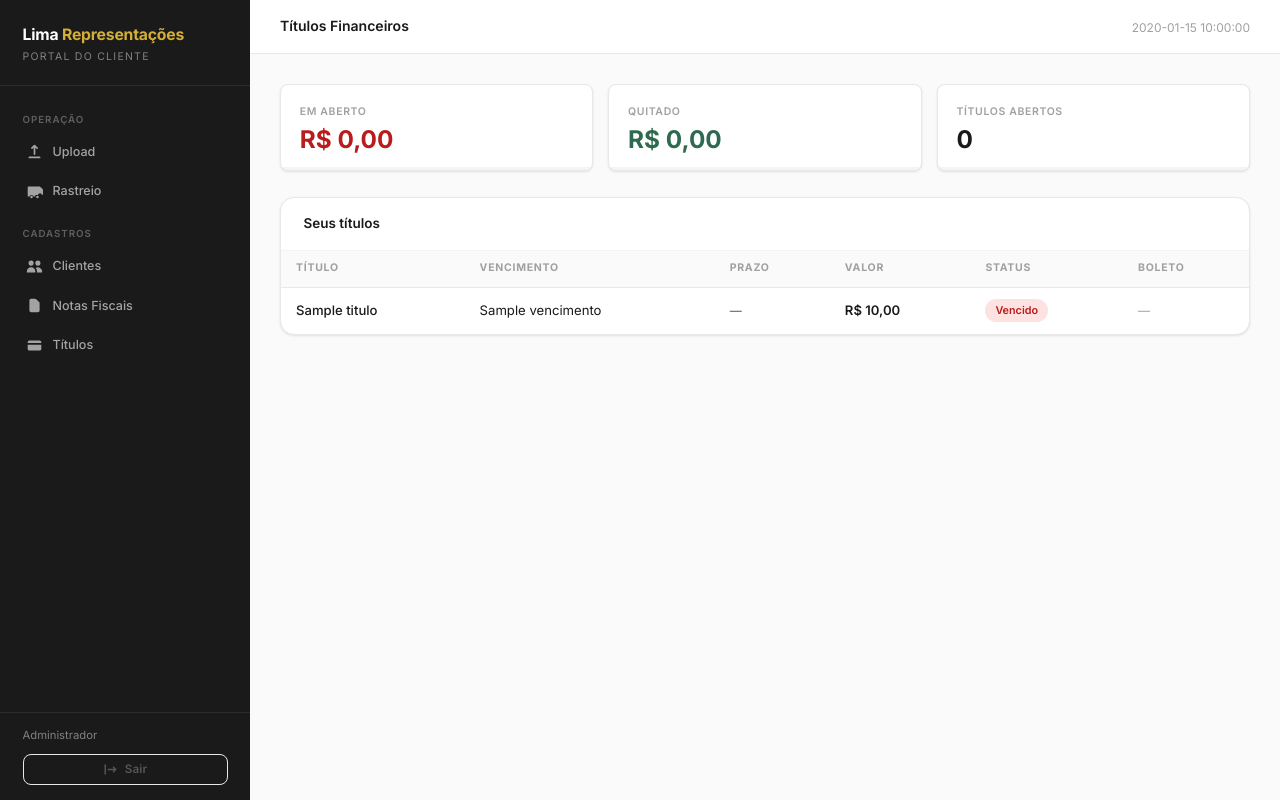
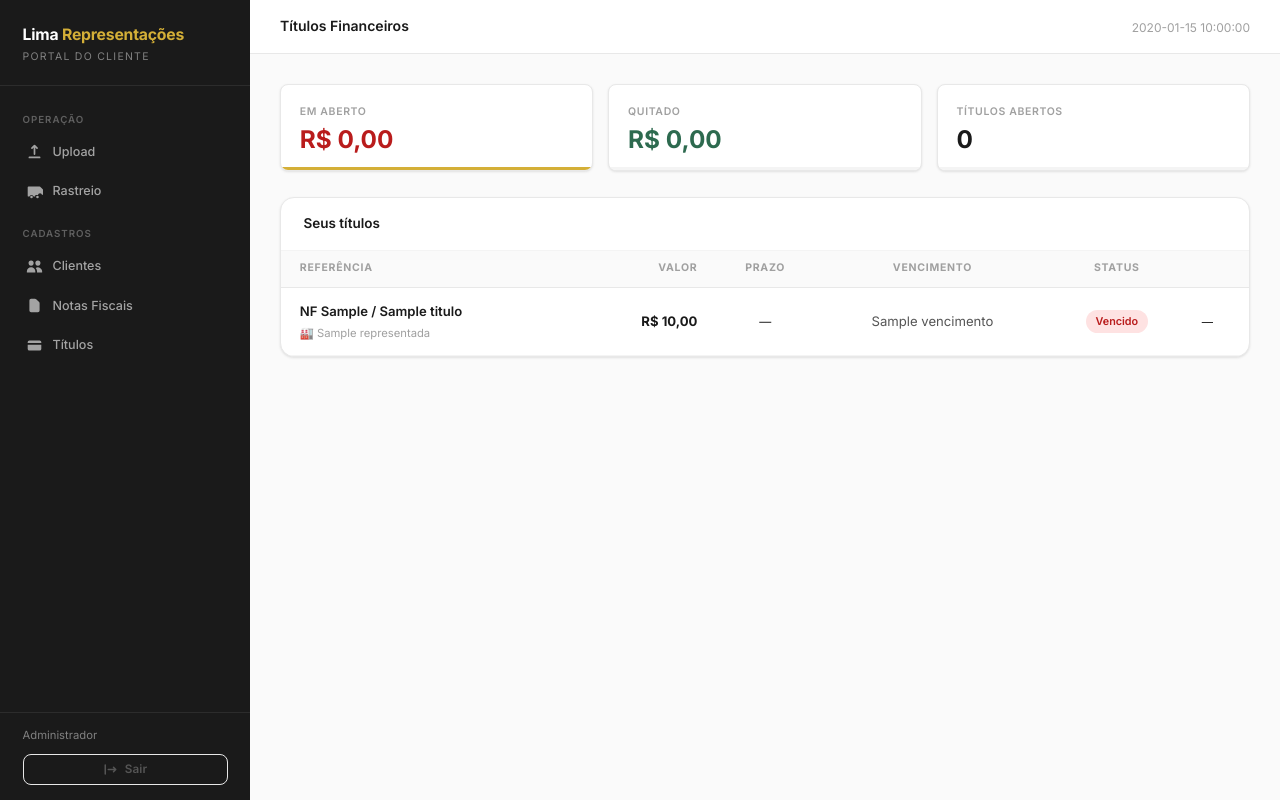
Before and after one commit to vitorjaoo/newreprastreio, a Flask app: template templates/financeiro.html in a window 1280 px wide. Run offline with Flask 3, Linux system fonts and the light colour scheme; the template is opened without the code that fills it: most values are stand-ins (such as "Sample title", 1, 10 or a date in 2020).

Commit message:
Add files via upload

```diff
--- a/templates/financeiro.html
+++ b/templates/financeiro.html
@@ -5,7 +5,7 @@
 {% block content %}
 
 <div class="stats-grid" style="margin-bottom:1.75rem">
-  <div class="stat-card">
+  <div class="stat-card gold-accent">
     <div class="stat-label">Em aberto</div>
     <div class="stat-value red">R$ {{ "%.2f"|format(em_aberto)|replace('.', ',') }}</div>
   </div>
@@ -19,16 +19,16 @@
   </div>
 </div>
 
-{# Alertas de vencimento próximo #}
+{# Alertas #}
 {% for t in titulos %}
   {% if t.status == 'aberto' and t.dias_vencimento is not none %}
     {% if t.dias_vencimento < 0 %}
       <div class="alert alert-danger">
-        ⚠️ Título <strong>{{ t.numero_titulo }}</strong> venceu há <strong>{{ t.dias_vencimento|abs }} dia(s)</strong>. Regularize para evitar juros.
+        ⚠️ Título <strong>{{ t.numero_titulo }}</strong> venceu há <strong>{{ t.dias_vencimento|abs }} dia(s)</strong>.
       </div>
     {% elif t.dias_vencimento <= 5 %}
       <div class="alert alert-warning">
-        🔔 Título <strong>{{ t.numero_titulo }}</strong> vence em <strong>{{ t.dias_vencimento }} dia(s)</strong> ({{ t.vencimento }}).
+        🔔 Título <strong>{{ t.numero_titulo }}</strong> vence em <strong>{{ t.dias_vencimento }} dia(s)</strong>.
       </div>
     {% endif %}
   {% endif %}
@@ -37,50 +37,75 @@
 {% if titulos %}
 <div class="card">
   <div class="card-header"><span class="card-title">Seus títulos</span></div>
-  <div class="table-wrap">
-    <table>
+  <div style="overflow-x:auto">
+    <table style="width:100%;border-collapse:collapse;font-size:.875rem">
       <thead>
-        <tr>
-          <th>Título</th>
-          <th>Vencimento</th>
-          <th>Prazo</th>
-          <th>Valor</th>
-          <th>Status</th>
-          <th>Boleto</th>
+        <tr style="background:var(--gray-50)">
+          <th style="padding:.65rem 1.25rem;text-align:left;font-size:.7rem;font-weight:700;color:var(--gray-400);text-transform:uppercase;letter-spacing:.07em;border-bottom:1px solid var(--gray-200)">Referência</th>
+          <th style="padding:.65rem 1rem;text-align:right;font-size:.7rem;font-weight:700;color:var(--gray-400);text-transform:uppercase;letter-spacing:.07em;border-bottom:1px solid var(--gray-200)">Valor</th>
+          <th style="padding:.65rem 1rem;text-align:center;font-size:.7rem;font-weight:700;color:var(--gray-400);text-transform:uppercase;letter-spacing:.07em;border-bottom:1px solid var(--gray-200)">Prazo</th>
+          <th style="padding:.65rem 1rem;text-align:center;font-size:.7rem;font-weight:700;color:var(--gray-400);text-transform:uppercase;letter-spacing:.07em;border-bottom:1px solid var(--gray-200)">Vencimento</th>
+          <th style="padding:.65rem 1rem;text-align:center;font-size:.7rem;font-weight:700;color:var(--gray-400);text-transform:uppercase;letter-spacing:.07em;border-bottom:1px solid var(--gray-200)">Status</th>
+          <th style="padding:.65rem 1rem;border-bottom:1px solid var(--gray-200)"></th>
         </tr>
       </thead>
       <tbody>
         {% for t in titulos %}
-        <tr>
-          <td style="font-weight:500">{{ t.numero_titulo }}</td>
-          <td>{{ t.vencimento }}</td>
-          <td>
+        <tr style="border-bottom:1px solid var(--gray-100);transition:background .1s" onmouseover="this.style.background='var(--gray-50)'" onmouseout="this.style.background=''">
+
+          {# Referência: NF/Boleto + representada #}
+          <td style="padding:.875rem 1.25rem">
+            <div style="font-weight:600;color:var(--gray-800);font-size:.875rem">
+              {% if t.numero_nf %}
+                NF {{ t.numero_nf }} / {{ t.numero_titulo }}
+              {% else %}
+                {{ t.numero_titulo }}
+              {% endif %}
+            </div>
+            {% if t.representada %}
+            <div style="font-size:.75rem;color:var(--gray-400);margin-top:2px">
+              🏭 {{ t.representada }}
+            </div>
+            {% endif %}
+          </td>
+
+          {# Valor #}
+          <td style="padding:.875rem 1rem;text-align:right;font-weight:700;color:var(--gray-800)">
+            R$ {{ "%.2f"|format(t.valor|float)|replace('.', ',') }}
+          </td>
+
+          {# Prazo #}
+          <td style="padding:.875rem 1rem;text-align:center">
             {% if t.status == 'aberto' and t.dias_vencimento is not none %}
               {% if t.dias_vencimento < 0 %}
-                <span style="color:var(--danger);font-weight:600;font-size:.8rem">
+                <span style="color:var(--danger);font-weight:700;font-size:.8rem">
                   {{ t.dias_vencimento|abs }}d em atraso
                 </span>
               {% elif t.dias_vencimento == 0 %}
-                <span style="color:var(--danger);font-weight:600;font-size:.8rem">
+                <span style="color:var(--danger);font-weight:700;font-size:.8rem">
                   Vence hoje!
                 </span>
               {% elif t.dias_vencimento <= 5 %}
-                <span style="color:var(--warning);font-weight:600;font-size:.8rem">
+                <span style="color:var(--warning);font-weight:700;font-size:.8rem">
                   {{ t.dias_vencimento }}d restantes
                 </span>
               {% else %}
                 <span style="color:var(--gray-400);font-size:.8rem">
-                  {{ t.dias_vencimento }}d restantes
+                  {{ t.dias_vencimento }}d
                 </span>
               {% endif %}
-            {% elif t.status == 'pago' %}
-              <span style="color:var(--success);font-size:.8rem">—</span>
             {% else %}
-              <span class="text-muted">—</span>
+              <span style="color:var(--gray-300);font-size:.8rem">—</span>
             {% endif %}
           </td>
-          <td style="font-weight:600">R$ {{ "%.2f"|format(t.valor|float)|replace('.', ',') }}</td>
-          <td>
+
+          {# Vencimento #}
+          <td style="padding:.875rem 1rem;text-align:center;font-size:.875rem;color:var(--gray-600)">
+            {{ t.vencimento }}
+          </td>
+
+          {# Status #}
+          <td style="padding:.875rem 1rem;text-align:center">
             {% if t.status_visual == 'pago' %}
               <span class="badge badge-green">Pago</span>
             {% elif t.status_visual == 'vencido' %}
@@ -89,14 +114,22 @@
               <span class="badge badge-amber">Em aberto</span>
             {% endif %}
           </td>
-          <td>
+
+          {# Download #}
+          <td style="padding:.875rem 1rem">
             {% if t.status == 'aberto' %}
-            <a href="{{ url_for('download_boleto', titulo_id=t.id) }}" class="btn btn-outline btn-sm">
-              <svg viewBox="0 0 20 20" fill="currentColor"><path fill-rule="evenodd" d="M3 17a1 1 0 011-1h12a1 1 0 110 2H4a1 1 0 01-1-1zm3.293-7.707a1 1 0 011.414 0L9 10.586V3a1 1 0 112 0v7.586l1.293-1.293a1 1 0 111.414 1.414l-3 3a1 1 0 01-1.414 0l-3-3a1 1 0 010-1.414z" clip-rule="evenodd"/></svg>
-              Baixar
-            </a>
+              {% set tem_boleto = t.nome_arquivo and t.nome_arquivo != '' %}
+              {% if tem_boleto %}
+              <a href="{{ url_for('download_boleto', titulo_id=t.id) }}"
+                 class="btn btn-outline btn-sm">
+                <svg viewBox="0 0 20 20" fill="currentColor"><path fill-rule="evenodd" d="M3 17a1 1 0 011-1h12a1 1 0 110 2H4a1 1 0 01-1-1zm3.293-7.707a1 1 0 011.414 0L9 10.586V3a1 1 0 112 0v7.586l1.293-1.293a1 1 0 111.414 1.414l-3 3a1 1 0 01-1.414 0l-3-3a1 1 0 010-1.414z" clip-rule="evenodd"/></svg>
+                Boleto
+              </a>
+              {% else %}
+              <span style="font-size:.75rem;color:var(--gray-300)">Aguardando</span>
+              {% endif %}
             {% else %}
-            <span class="text-muted">—</span>
+              <span style="font-size:.75rem;color:var(--gray-300)">—</span>
             {% endif %}
           </td>
         </tr>
```
